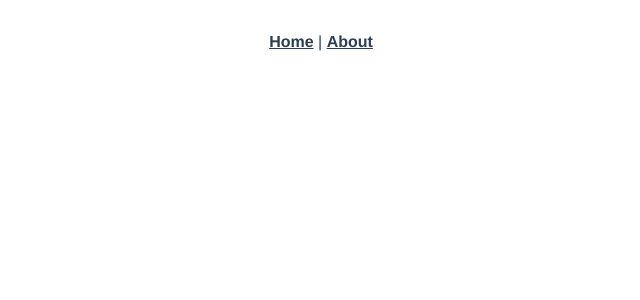
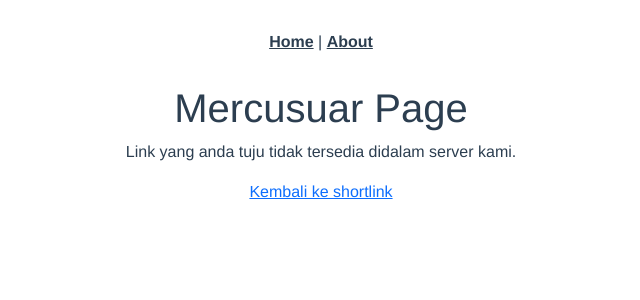
Before and after one commit to dimmmslots/bing-qi-link, a Vue app: page /key/1 in a window 1280 px wide. Shown: the top 300 px of the page, without its empty margins (319-959 px from the left). Built offline with nearby package versions, Linux system fonts and the light colour scheme; no server answers; the database is empty.

Commit message:
menambahkan fungsional mercusuar page

```diff
--- a/src/views/Home.vue
+++ b/src/views/Home.vue
@@ -5,8 +5,8 @@
       <input type="url" v-model="input.url" class="form-control" />
       <div class=""  v-if="hashed" >
         <span class="mx-2">Link : </span>
-        <a :href="'key/' + hashed" class="text-decoration-underline"
-          >http://localhost:8080/key/{{ hashed }}</a
+        <router-link :to="'/key/'+hashed" class="text-decoration-underline"
+          >http://localhost:8080/key/{{ hashed }}</router-link
         >
       </div>
       <button class="btn btn-primary my-2" v-if="!hashed" >Shorten</button>
--- a/src/views/Shortlink.vue
+++ b/src/views/Shortlink.vue
@@ -1,6 +1,13 @@
 <template>
   <div>
-    <h1 v-if="redirected">Anda sedang diarahkan ke halaman yang anda tuju...</h1>
+    <h1 v-if="redirected">
+      Anda sedang diarahkan ke halaman yang anda tuju...
+    </h1>
+    <div class="" v-if="!redirected">
+      <h1>Mercusuar Page</h1>
+      <p>Link yang anda tuju tidak tersedia didalam server kami.</p>
+      <router-link to="/">Kembali ke shortlink</router-link>
+    </div>
   </div>
 </template>
 
@@ -12,7 +19,7 @@ import { reactive, ref } from "vue";
 export default {
   setup() {
     const route = useRoute();
-    const redirected = ref(false)
+    const redirected = ref(false);
 
     let hash = route.params.hash;
 
@@ -27,7 +34,7 @@ export default {
         // console.log(res);
         res.forEach((link) => {
           if (link.hash == hash) {
-            redirected.value = true
+            redirected.value = true;
             window.location.replace(link.url);
           }
         });
```
